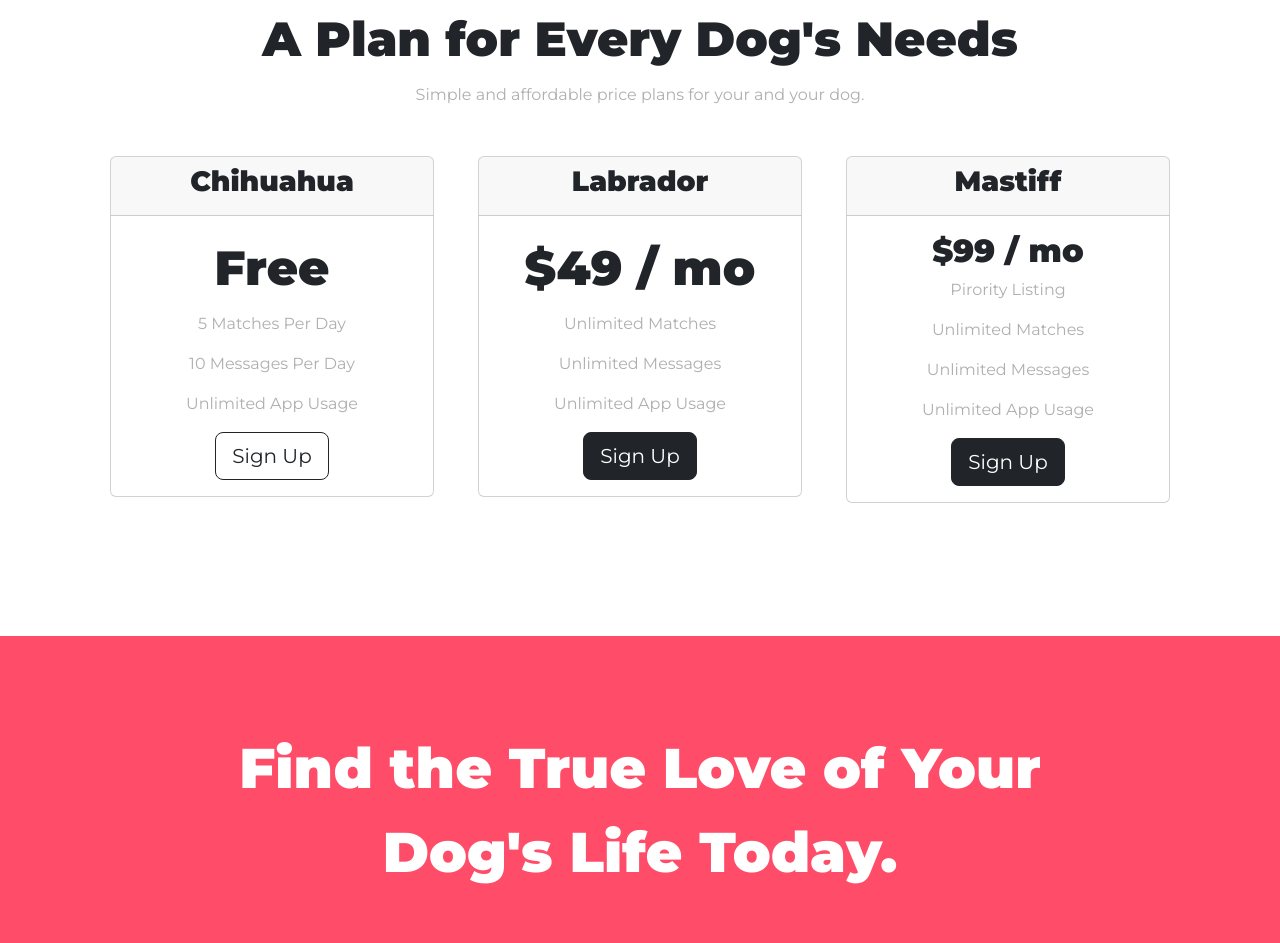
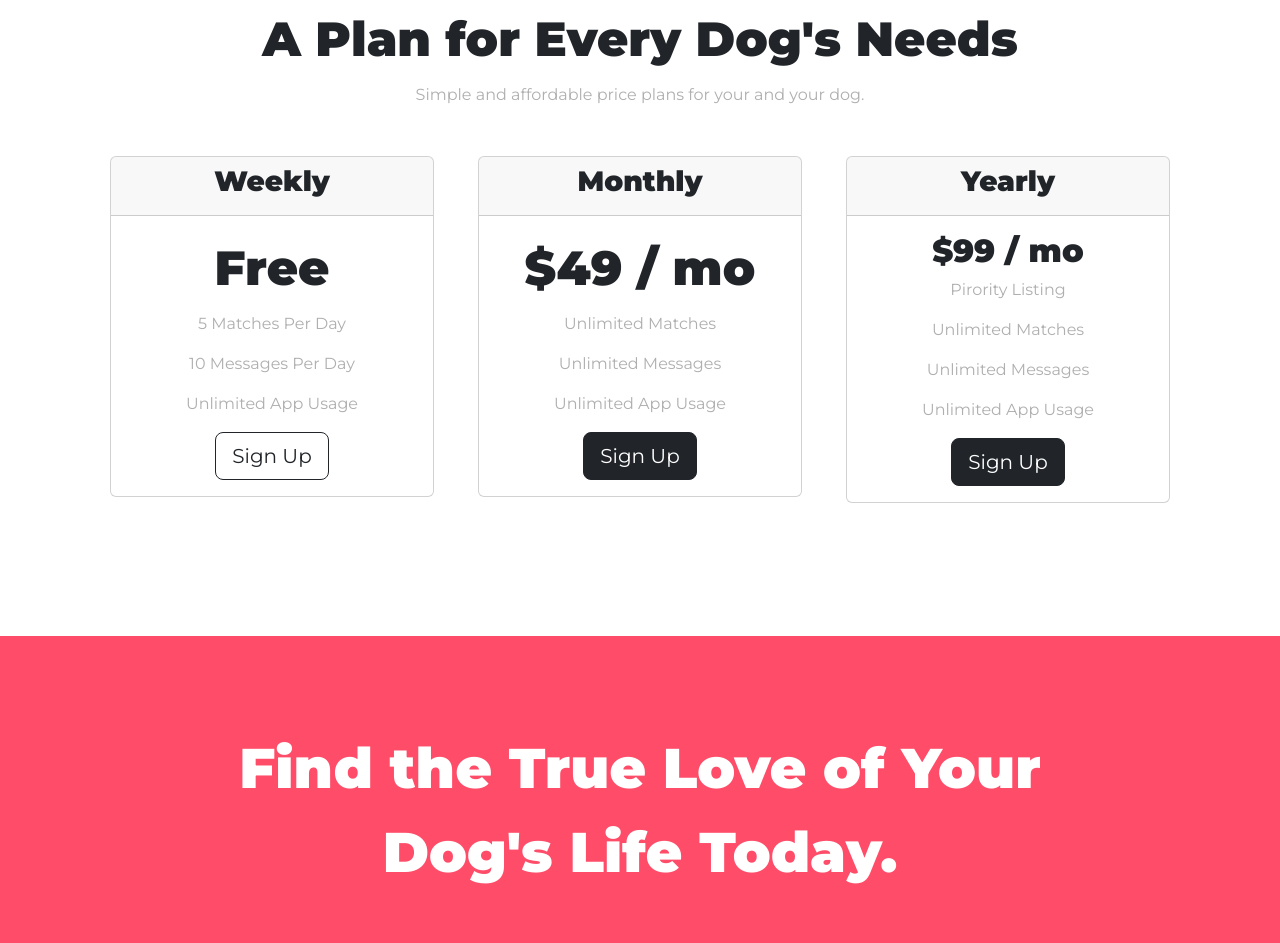
Before and after one commit to viz2289132/tindog, a plain HTML site: page index.html in a window 1280 px wide. Shown: the part 1922-2865 px from the top of the page. Drawn offline with nearby package versions, Linux system fonts and the light colour scheme.

Commit message:
Update index.html

```diff
--- a/index.html
+++ b/index.html
@@ -156,7 +156,7 @@
 <div class="pricing-column col-lg-4 col-md-6">
   <div class="card">
     <div class="card-header">
-      <h3>Chihuahua</h3>
+      <h3>Weekly</h3>
     </div>
     <div class="card-body">
       <h2 class="section-heading">Free</h2>
@@ -171,7 +171,7 @@
 <div class="pricing-column col-lg-4 col-md-6">
   <div class="card">
     <div class="card-header">
-      <h3>Labrador</h3>
+      <h3>Monthly</h3>
     </div>
     <div class="card-body">
           <h2 class="section-heading">$49 / mo</h2>
@@ -187,7 +187,7 @@
   <div class="card">
 
     <div class="card-header">
-      <h3>Mastiff</h3>
+      <h3>Yearly</h3>
     </div>
 
     <div class="card-body">
```
